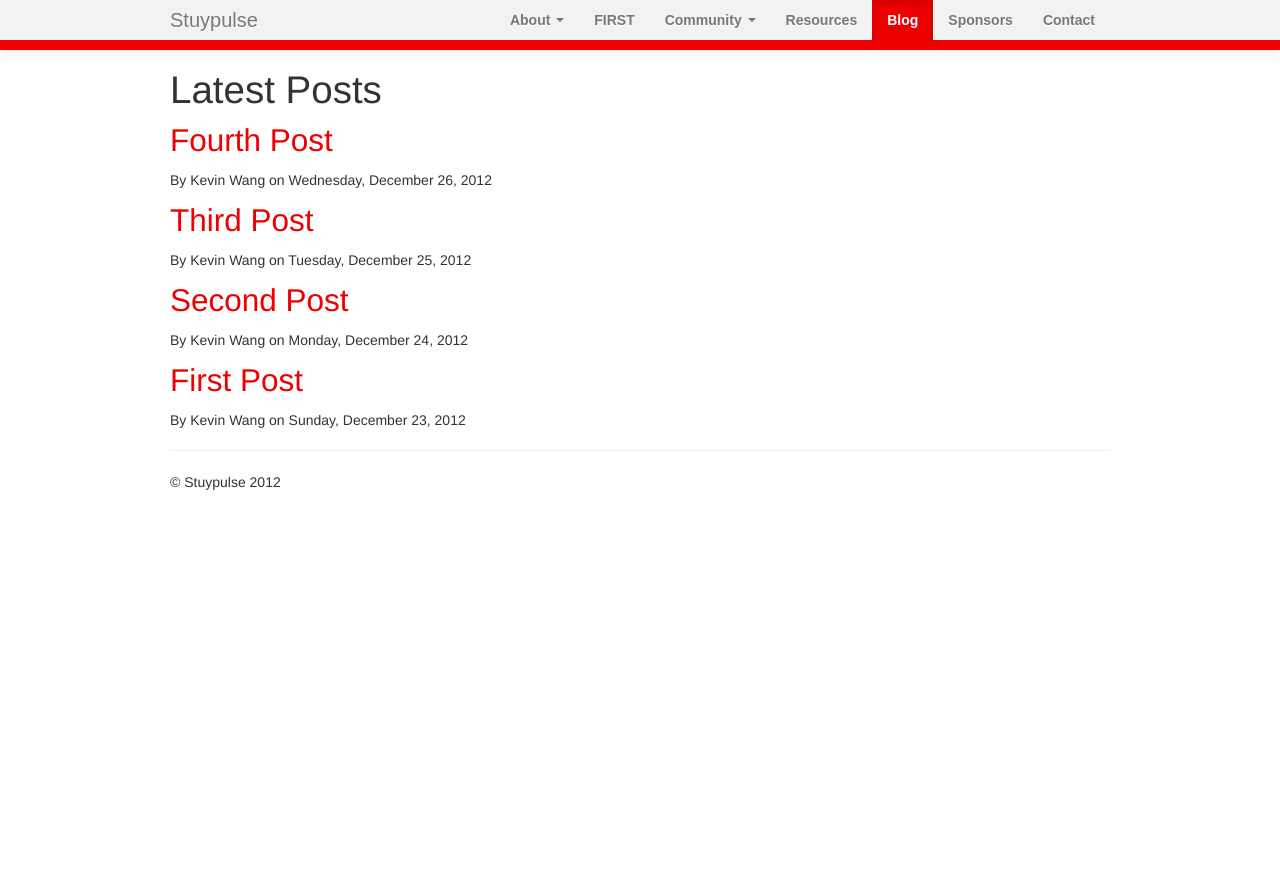
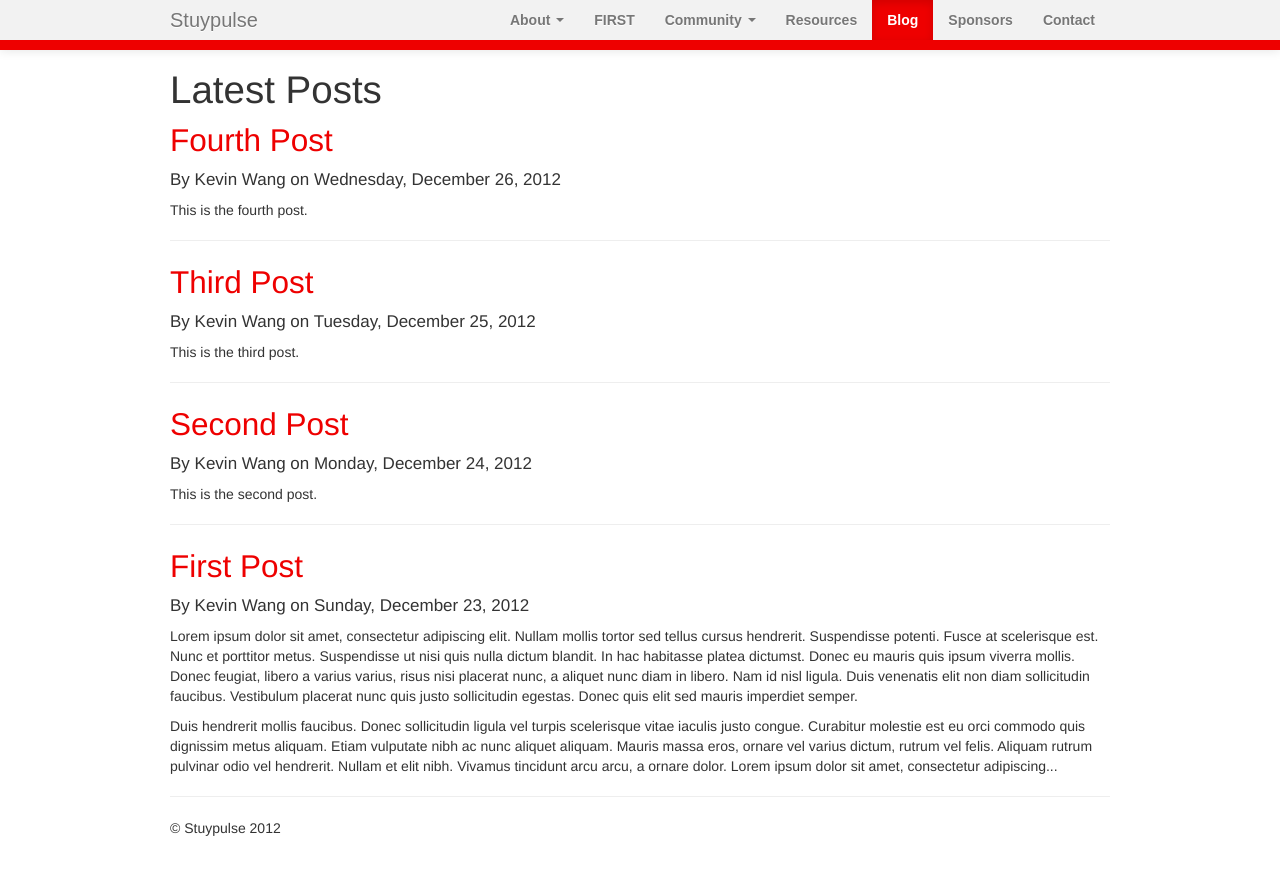
Before and after one commit to StuyPulse/team694.github.io, a Jekyll site: the page built from blog/index.html, in a window 1280 px wide. Shown: the top 875 px of the page. Built offline with Jekyll 4.4.1, drawn with Linux system fonts in a browser that asks for light colours; nearby versions of some CDN libraries.

Commit message:
Add preview to blog index page

```diff
--- a/_posts/2012-12-23-first-post.md
+++ b/_posts/2012-12-23-first-post.md
@@ -2,5 +2,12 @@
 layout: post
 author: Kevin Wang
 ---
+Lorem ipsum dolor sit amet, consectetur adipiscing elit. Nullam mollis tortor sed tellus cursus hendrerit. Suspendisse potenti. Fusce at scelerisque est. Nunc et porttitor metus. Suspendisse ut nisi quis nulla dictum blandit. In hac habitasse platea dictumst. Donec eu mauris quis ipsum viverra mollis. Donec feugiat, libero a varius varius, risus nisi placerat nunc, a aliquet nunc diam in libero. Nam id nisl ligula. Duis venenatis elit non diam sollicitudin faucibus. Vestibulum placerat nunc quis justo sollicitudin egestas. Donec quis elit sed mauris imperdiet semper.
 
-This is the first post
+Duis hendrerit mollis faucibus. Donec sollicitudin ligula vel turpis scelerisque vitae iaculis justo congue. Curabitur molestie est eu orci commodo quis dignissim metus aliquam. Etiam vulputate nibh ac nunc aliquet aliquam. Mauris massa eros, ornare vel varius dictum, rutrum vel felis. Aliquam rutrum pulvinar odio vel hendrerit. Nullam et elit nibh. Vivamus tincidunt arcu arcu, a ornare dolor. Lorem ipsum dolor sit amet, consectetur adipiscing elit.
+
+Phasellus ut porttitor purus. Sed sollicitudin odio sed erat porta quis sodales ligula consequat. Donec quis urna sit amet velit accumsan egestas. Sed nunc ipsum, commodo sit amet hendrerit vel, posuere quis felis. Suspendisse facilisis porta hendrerit. Morbi lorem eros, hendrerit ac bibendum et, rhoncus ut tortor. Vestibulum euismod convallis laoreet. Mauris auctor sem lobortis eros semper quis eleifend est vulputate. Donec egestas hendrerit lectus vel convallis. Aenean vulputate quam nisl. Nullam scelerisque fermentum mauris. Donec at velit quis dui sodales semper sed vulputate quam. Duis pharetra, erat sed lacinia dictum, ligula diam posuere odio, at tristique ipsum erat id eros. Curabitur gravida magna non tortor pellentesque imperdiet. Proin id pharetra urna. Aenean vulputate enim eget tortor pulvinar hendrerit.
+
+Suspendisse libero lectus, facilisis at luctus vel, placerat non nibh. Sed a vulputate lacus. Curabitur id tellus et nulla aliquam venenatis. Vestibulum blandit interdum dui in feugiat. Mauris quis nulla metus, nec pellentesque magna. In hac habitasse platea dictumst. Vivamus enim mauris, ultrices id placerat a, commodo ut sapien. Aliquam nec nisi ipsum, eu fringilla felis. Class aptent taciti sociosqu ad litora torquent per conubia nostra, per inceptos himenaeos. Vivamus placerat blandit tortor sit amet pellentesque. Proin posuere facilisis porta. Phasellus sem mi, suscipit quis tincidunt sed, egestas sed nulla. Duis eleifend odio non dui elementum tincidunt. Integer ut elit diam. Quisque ultricies pellentesque tortor mattis mattis. In euismod erat et ligula congue non vestibulum sem accumsan.
+
+Nam eget risus urna. Ut rutrum fringilla libero, eu interdum sapien volutpat a. Mauris convallis sagittis velit nec eleifend. Quisque sodales diam sed quam cursus pretium. Etiam gravida arcu eget purus lobortis eu sagittis nisl rhoncus. Quisque faucibus, velit et convallis posuere, tellus libero posuere elit, a elementum eros erat non risus. Ut ornare dui id massa ultrices condimentum.
--- a/blog/index.html
+++ b/blog/index.html
@@ -5,6 +5,10 @@ title: Latest Posts
 {% for post in site.posts %}
     <div class="post-preview">
         <h2><a href="{{ post.url }}">{{ post.title }}</a></h2>
-        <p>By {{post.author}} on {{ post.date | date: "%A, %B %d, %Y"}}</p>
+        <p class="author-info" >By {{post.author}} on {{ post.date | date: "%A, %B %d, %Y"}}</p>
+        <p>{{post.content | truncatewords: '150'}}</p>
     </div>
+    {% unless forloop.last %}
+        <hr>
+    {% endunless %}
 {% endfor %}
```
